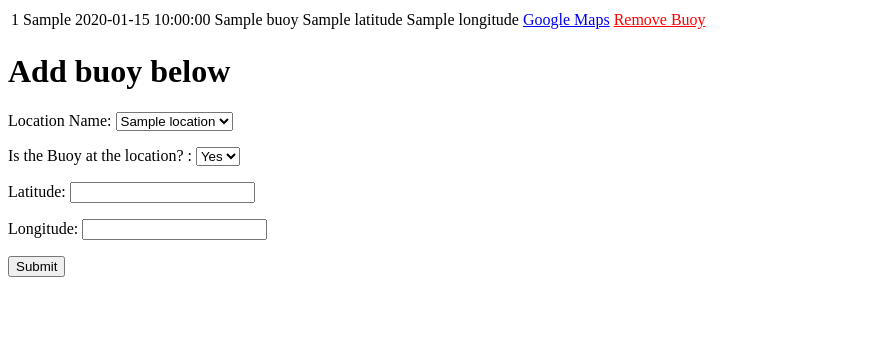
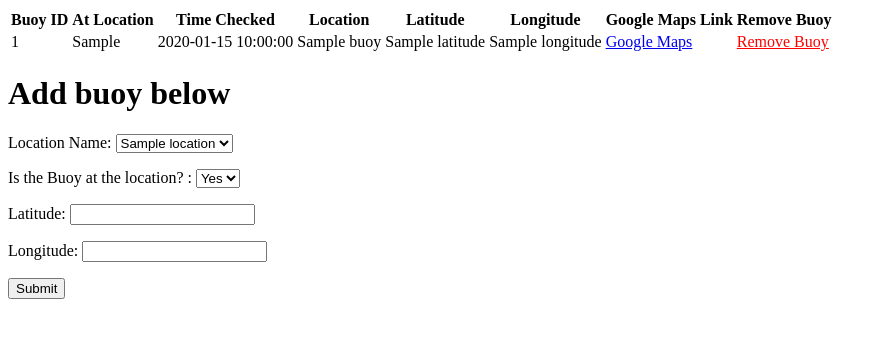
Before and after one commit to YemowtRonocCIT/FYP_website, a Flask app: template templates/buoys_table.html in a window 1280 px wide. Shown: the top 338 px of the page, without its empty margins (0-886 px from the left). Run offline with Flask 2, Linux system fonts and the light colour scheme; the template is opened without the code that fills it: most values are stand-ins (such as "Sample title", 1, 10 or a date in 2020).

Commit message:
Add headers to buoys table

```diff
--- a/templates/buoys_table.html
+++ b/templates/buoys_table.html
@@ -10,6 +10,16 @@
     <body>
         {% if buoys %}
             <table>
+                <thead>
+                    <th>Buoy ID</th>
+                    <th>At Location</th>
+                    <th>Time Checked</th>
+                    <th>Location</th>
+                    <th>Latitude</th>
+                    <th>Longitude</th>
+                    <th>Google Maps Link</th>
+                    <th>Remove Buoy</th>
+                </thead>
             {% for buoy in buoys %}
                 <tr>
                     <td>{{ buoy.buoy_id }}</td>
```
